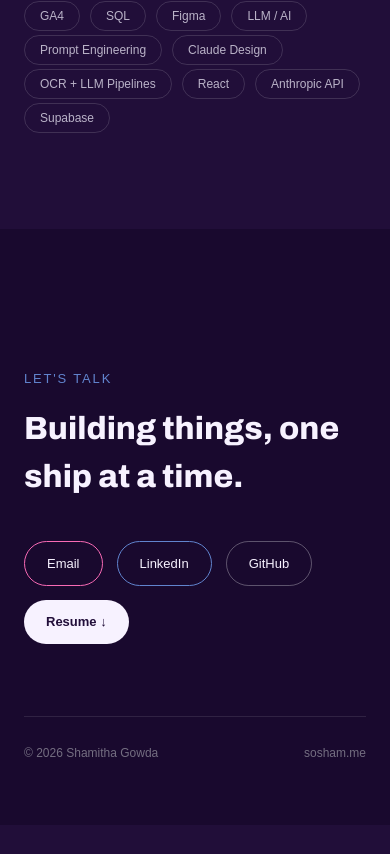
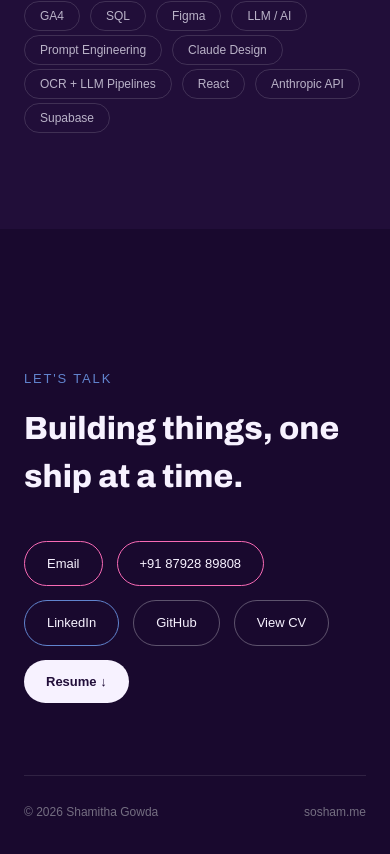
Before and after one commit to so-sham/so-sham.github.io, a Next.js app: page / in a window 390 px wide. Shown: the part 7779-8633 px from the top of the page. Before the commit the page ends 8604 px from the top, so only its background shows below. Built offline with nearby package versions, Linux system fonts and the light colour scheme; a web font is replaced by a local one.

Commit message:
Add phone and CV link, update resume PDF
Add a click-to-call phone button and a "View CV" link (Google Drive)
alongside the existing Email/LinkedIn/GitHub/Resume contact buttons,
and refresh the downloadable resume with the latest CV.

Co-Authored-By: Claude Opus 4.7 <noreply@anthropic.com>

```diff
--- a/components/contact-section.tsx
+++ b/components/contact-section.tsx
@@ -31,6 +31,13 @@ export function ContactSection() {
                 Email
               </a>
               <a
+                href="tel:+918792889808"
+                className="contact-btn contact-btn--pink rounded-full border px-[22px] py-3 font-mono text-[13px] text-[oklch(0.97_0.02_300)] no-underline"
+                style={{ borderColor: "oklch(0.72 0.19 350)" }}
+              >
+                +91 87928 89808
+              </a>
+              <a
                 href="https://www.linkedin.com/in/shamithagowda/"
                 target="_blank"
                 rel="noreferrer"
@@ -47,6 +54,15 @@ export function ContactSection() {
                 style={{ borderColor: "oklch(1 0 0 / 0.3)" }}
               >
                 GitHub
+              </a>
+              <a
+                href="https://drive.google.com/file/d/1_GlKkA0y40Uh7mD7SMZ92rjjpmweOYcU/view?usp=sharing"
+                target="_blank"
+                rel="noreferrer"
+                className="contact-btn contact-btn--ghost rounded-full border px-[22px] py-3 font-mono text-[13px] text-[oklch(0.97_0.02_300)] no-underline"
+                style={{ borderColor: "oklch(1 0 0 / 0.3)" }}
+              >
+                View CV
               </a>
               <a
                 href="/assets/Shamitha-Gowda-Resume.pdf"
```
Also changed, not shown: 1 other file (tests, documents, lock files or other folders).
